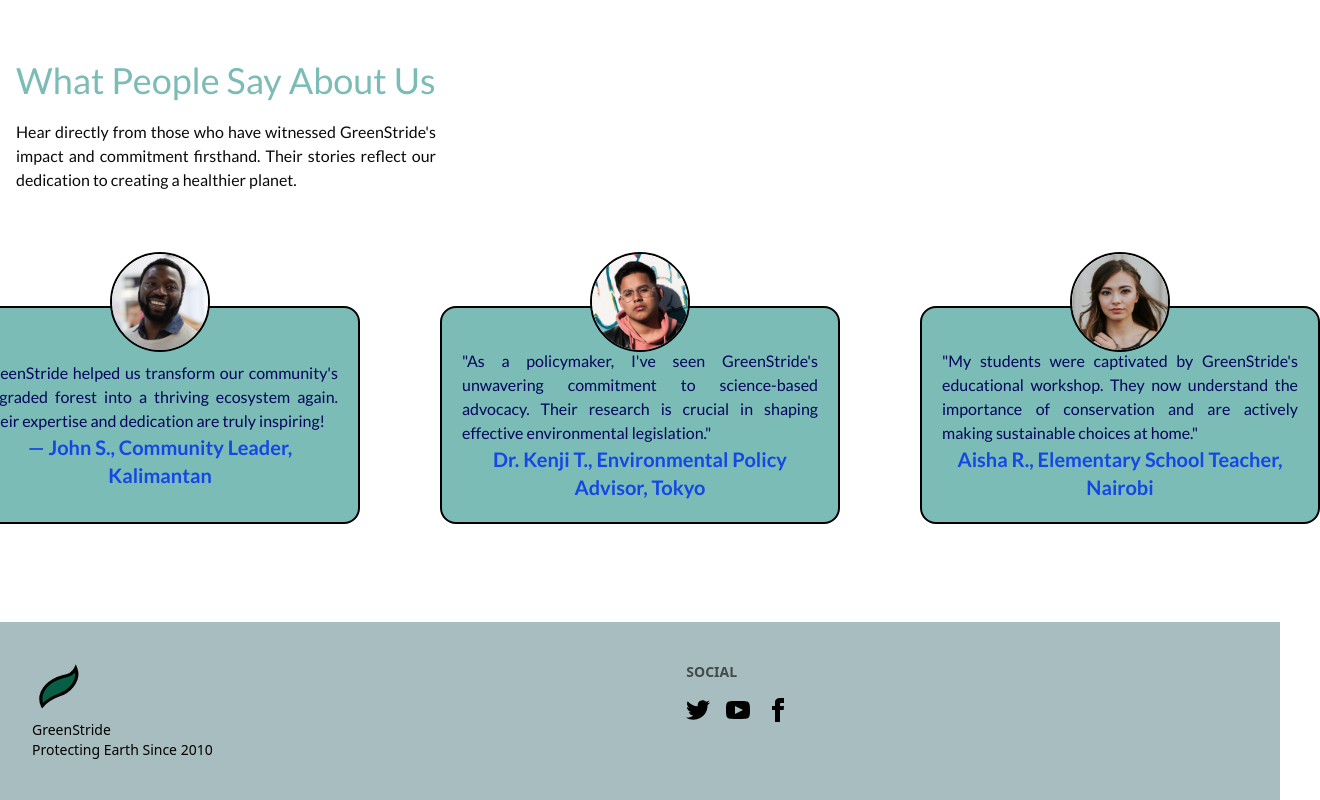
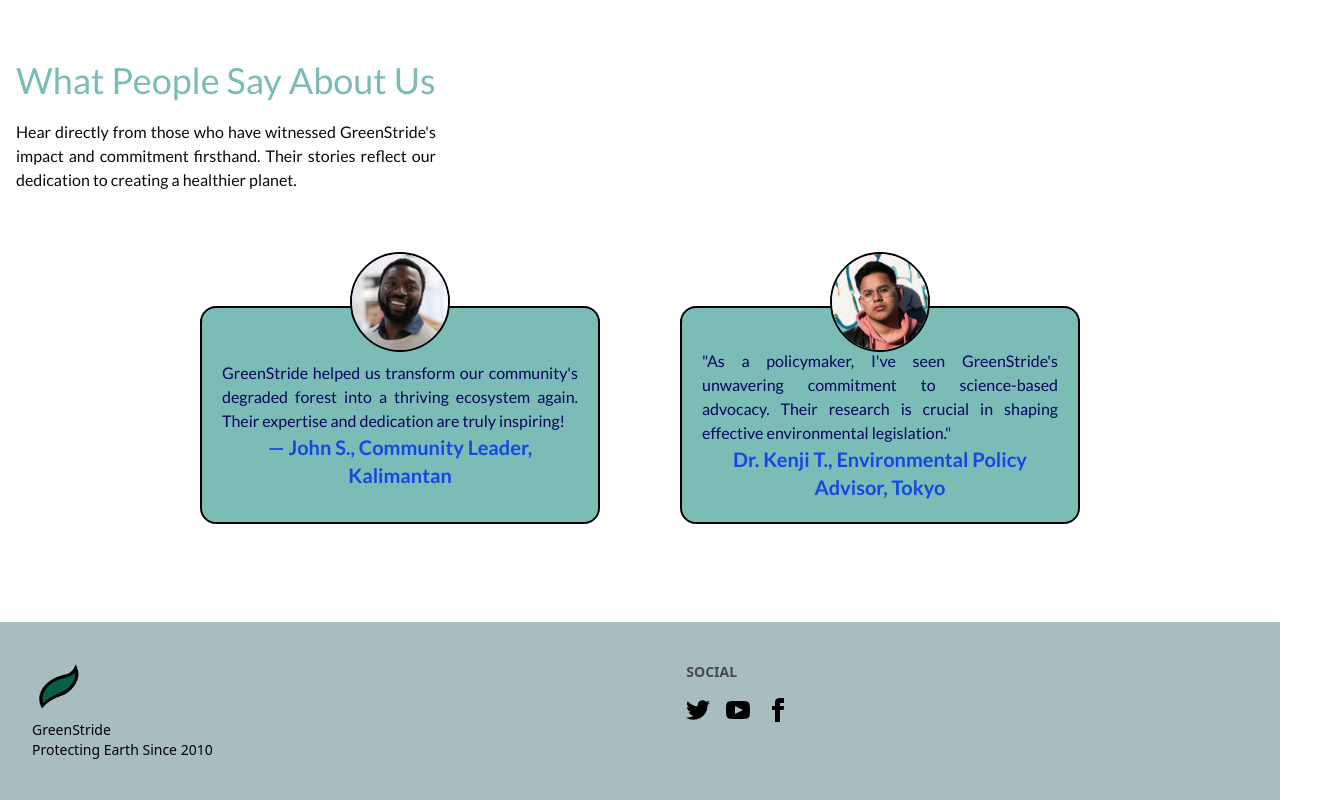
Before and after one commit to raihanfajar/company-profile, a Next.js app: page / in a window 1280 px wide. Shown: the part 3486-4286 px from the top of the page, 1320 px wide, since content can reach past the window. Built offline with nearby package versions, Linux system fonts and the light colour scheme.

Commit message:
Perbaikan Testimoni

```diff
--- a/src/app/(home)/_components/testimony.tsx
+++ b/src/app/(home)/_components/testimony.tsx
@@ -65,29 +65,6 @@
           </div>
           {/* END OF ORANG 2 */}
 
-          {/* ORANG 3 */}
-          <div className="relative flex h-[290px] w-[320px] items-center justify-center md:w-[400px]">
-            <div className="absolute top-0 left-1/2 h-[80px] w-[80px] -translate-x-1/2 overflow-hidden rounded-full border-2 border-black md:h-[100px] md:w-[100px]">
-              <Image
-                src="/orang3.png"
-                alt="Profile Picture"
-                fill={true}
-                objectFit="cover"
-              />
-            </div>
-            <div className="mt-9 flex h-[calc(100%-72px)] w-full flex-col items-center justify-center rounded-2xl border-2 border-black bg-[#7bbcb6] px-5 text-[#03045E]">
-              <div className="h-5 lg:h-10"></div>
-              <p className="text-justify">
-                "My students were captivated by GreenStride's educational
-                workshop. They now understand the importance of conservation and
-                are actively making sustainable choices at home."
-              </p>
-              <h1 className="mb-5 text-center text-xl font-semibold text-blue-700">
-                Aisha R., Elementary School Teacher, Nairobi
-              </h1>
-            </div>
-          </div>
-          {/* END OF ORANG 3 */}
         </div>
       </div>
     </section>
--- a/src/components/Navbar.tsx
+++ b/src/components/Navbar.tsx
@@ -71,7 +71,7 @@
           </Link>
           {user ? (
             <>
-              <Link href="/write"className={`${linkClass} font-semibold`}>
+              <Link href="/write" className={`${linkClass} font-semibold`}>
                 Write
               </Link>
               <Button variant="destructive" onClick={clearAuth}>
@@ -105,7 +105,7 @@
       {menuOpen && (
         <div
           ref={menuRef}
-          className={`fixed top-0 right-0 z-40 h-full w-1/2 bg-[#a8bdbf] shadow-lg transition-transform duration-300 ease-in-out md:hidden backdrop-blur-sm`}
+          className={`fixed top-0 right-0 z-40 h-full w-1/2 bg-[#a8bdbf] shadow-lg backdrop-blur-sm transition-transform duration-300 ease-in-out md:hidden`}
         >
           <div className="flex flex-col gap-6 p-6 pt-20 text-black">
             <Link
```
